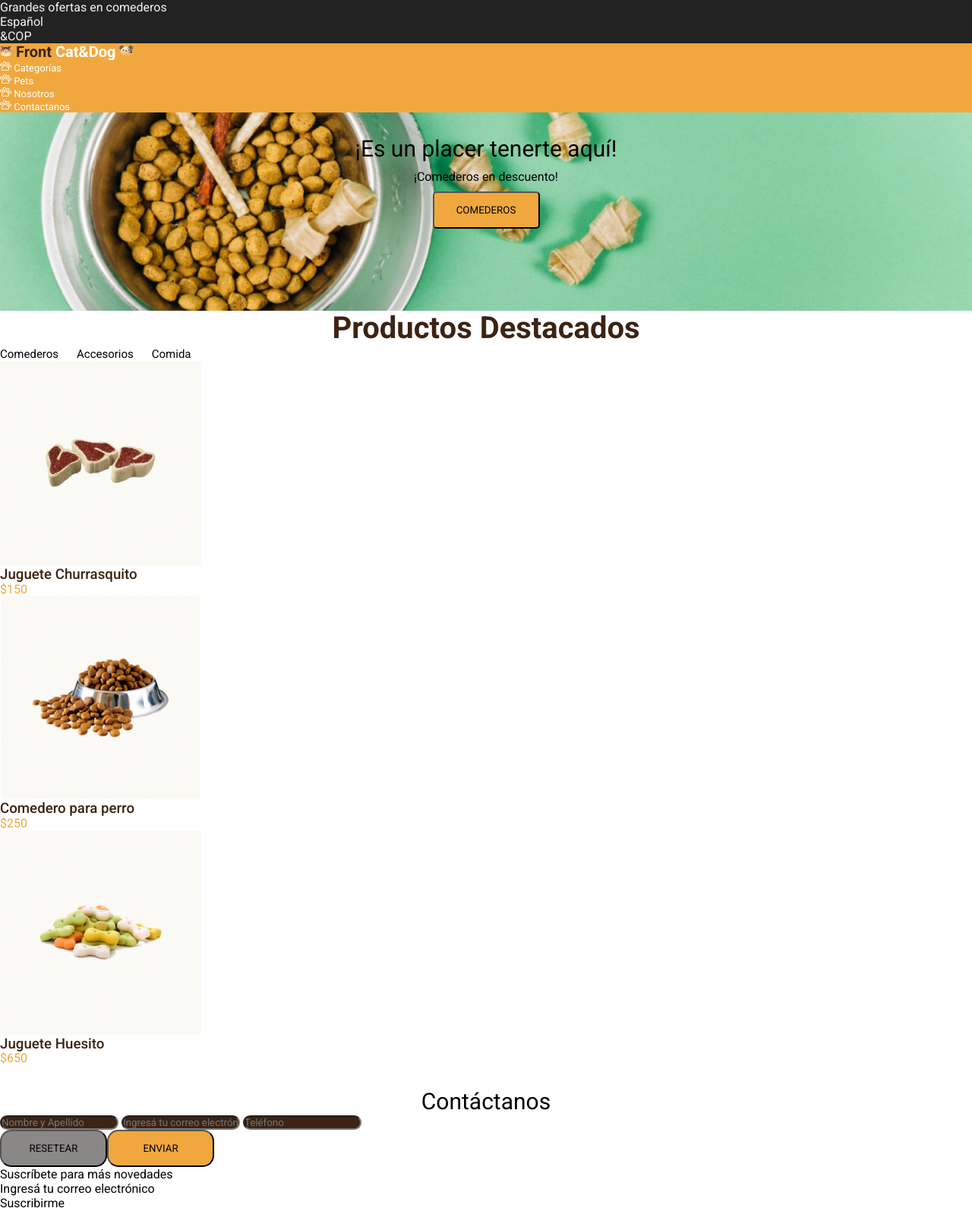
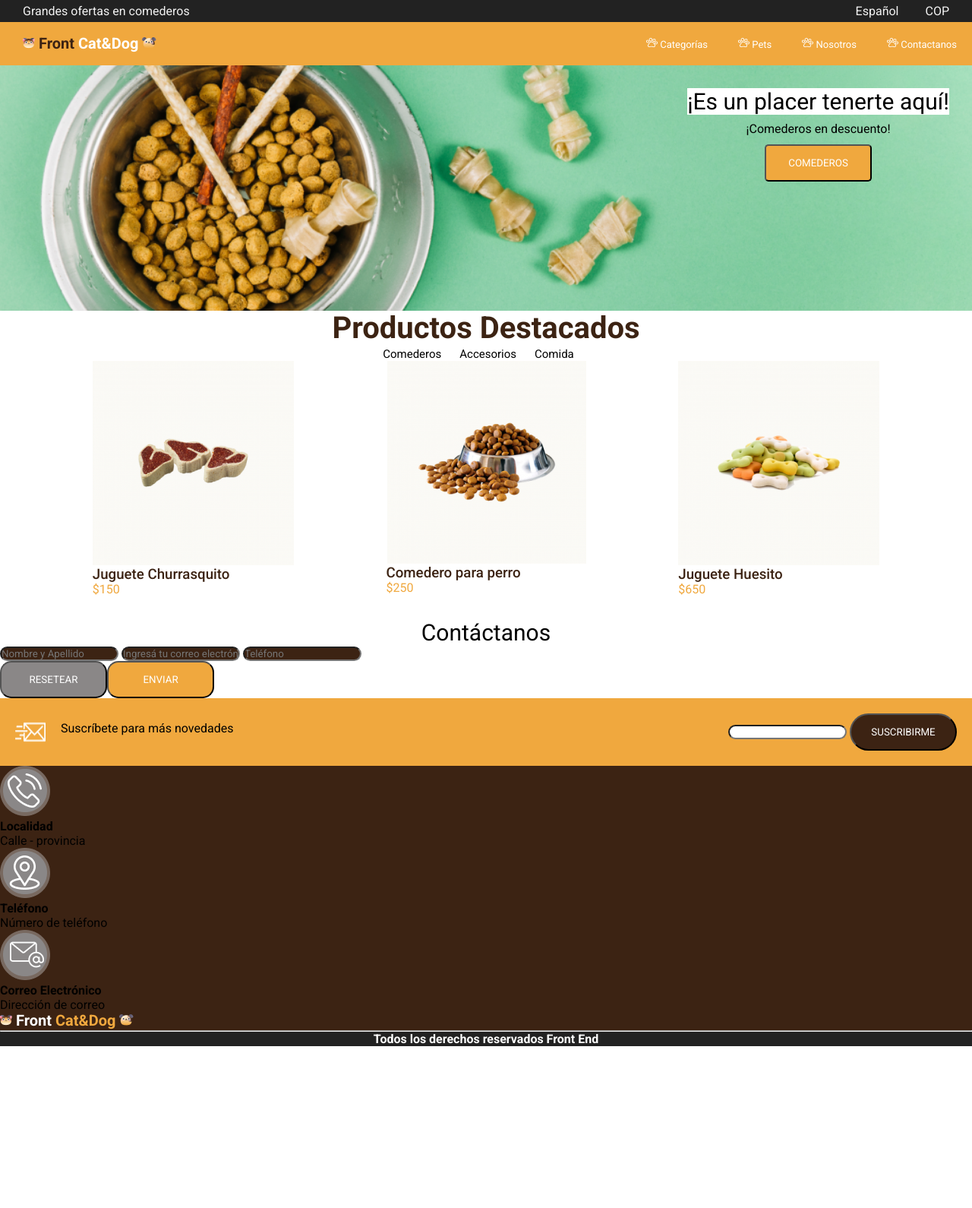
Before and after one commit to ClaudiaLorenaN/Petshop, a plain HTML site: page index.html in a window 1280 px wide. Shown: the top 1590 px of the page at 76% size. After the commit the page ends 1377 px from the top, so only its background shows below. Drawn offline with Linux system fonts and the light colour scheme.

Commit message:
añadiendo flex

```diff
--- a/css/styles.css
+++ b/css/styles.css
@@ -7,23 +7,56 @@
     box-sizing: border-box;
 }
 
+
 header{
     background-image: url('../img/bowl-and-pet-daities-on-green-background\ 1.png');
     background-size: cover;
     height: 409px;
 }
 .header-container-top{
+    display: flex;
+    justify-content: space-between;
     background-color: #222222;
     color: #f3f3f3;
     font-weight: 400;
+
+}
+.header-container-top p{
+    padding: 5px;
+    padding-left: 30px;
+
 }
 
 .header-lista{
     list-style: none;
+    display: inline-flex;
+}
+.header-lista li{
+    padding: 5px;
+    padding-right: 30px;
 }
 
 .header-container-bottom {
     background-color: #f0a83e;
+    display: flex;
+    justify-content: space-between;
+
+}
+
+.first-logo{
+    display: flex;
+    align-items: center;
+    padding-left: 30px;
+
+}
+.nav .nav-links ul{
+    display: flex;
+    display: inline-flex;
+    list-style: none;
+
+}
+.nav .nav-links ul li{
+    padding: 20px;
 }
 
 .logo-base {
@@ -53,6 +86,9 @@ section{
 .container-image-footer{
     display: flex;
     flex-direction: column;
+    align-content: flex-end;
+    flex-wrap: wrap;
+    padding-right: 30px;
 
 }
 .container-image-footer > p{
@@ -61,6 +97,7 @@ section{
     line-height: 18.75px;
     text-align: center;
     margin-bottom: 10px;
+
 }
 
 h1{
@@ -78,12 +115,27 @@ h2{
     font-size: 30px;
     line-height: 35.16px;
 }
+.container-image-footer h2{
+    background-color: white;
+}
 h3{
     font-weight: 500;
     font-size: 15;
     line-height: 17.58px;
     color: #3C2313;
 }
+
+.products{
+    display: flex;
+    flex-direction: column;
+    align-items: center;
+
+}
+.products i{
+    color: orange;
+
+}
+
 
 
 button{
@@ -95,18 +147,48 @@ button{
     margin-left: 767px;*/
     border-radius: 5px;
     align-self: center;
+    color: white;
 }
 
 .list-body > li{
-    align-self:  center;
+
     font-weight: 400;
     font-size: 15px;
     line-height: 17.58px;
 
-    display: inline;
+    display: inline-block;
     padding-right: 20px;
 
 }
+.list-images{
+    display: flex;
+    flex-direction: row;
+    justify-content: space-evenly;
+}
+.container-subscribe{
+    background-color:#F0A83E ;
+    display: flex;
+    justify-content: space-between;
+}
+.text-suscribe{
+    display: flex;
+    justify-content: space-around;
+    flex-wrap: wrap;
+    padding: 20px;
+}
+.text-suscribe p{
+    padding-left: 20px;
+    padding-top: 10px;
+}
+
+.input-button{
+    padding: 20px;
+}
+.input-button input{
+    border-radius: 30px;
+}
+
+
 
 .container-products{
     color: #F0A83E ;
@@ -150,3 +232,7 @@ footer > h4{
     color: #FFFFFF;
     text-align: center;
 }
+.input-button button{
+    background-color: #3C2313 ;
+    border-radius: 40px;
+}
--- a/index.html
+++ b/index.html
@@ -10,19 +10,24 @@
   <body>
     <header>
       <section class="header-container-top">
-        <p>Grandes ofertas en comederos</p>
+        <div><p>Grandes ofertas en comederos</p></div>
+        <div>
           <ul class="header-lista">
             <li>Español</li>
-          <li>&COP</li>
+            <li>COP</li>
           </ul>
+        </div>
       </section>
       <section class="header-container-bottom">
+        <div class="first-logo">
           <p class="logo-base">
             <img src="img/Cat.png" alt="gato" />
             <span class="logo-first">Front</span>
             Cat&Dog
             <img src="img/Dog.png" alt="perro" />
           </p>
+        </div>
+        <div class="nav">
           <nav class="nav-links">
             <ul>
               <li>
@@ -43,6 +48,7 @@
               </li>
             </ul>
           </nav>
+        </div>
       </section>
       <section class="container-image-footer">
         <h2>¡Es un placer tenerte aquí!</h2>
@@ -52,14 +58,18 @@
     </header>
     <main>
       <section>
+        <div class="products">
+          <i class="huella" class="fa-light fa-paw"></i>
           <h1>Productos Destacados</h1>
           <ul class="list-body">
             <li>Comederos</li>
             <li>Accesorios</li>
             <li>Comida</li>
           </ul>
+        </div>
       </section>
-      <section class="list-images">
+      <section>
+        <div class="list-images">
           <article class="container-products">
             <img src="img/churrasquito.png" alt="Juguete Churrasquito" />
             <h3>Juguete Churrasquito</h3>
@@ -75,6 +85,7 @@
             <h3>Juguete Huesito</h3>
             <p>$650</p>
           </article>
+        </div>
       </section>
       <section>
         <h2>Contáctanos</h2>
@@ -91,11 +102,16 @@
         </div>
       </section>
       <section>
-        <ul>
-          <li>Suscríbete para más novedades</li>
-          <li>Ingresá tu correo electrónico</li>
-          <li>Suscribirme</li>
-        </ul>
+        <div class="container-subscribe">
+          <div class="text-suscribe">
+            <img src="img/enviar-correo 1.png" alt="" />
+            <p>Suscríbete para más novedades</p>
+          </div>
+          <div class="input-button">
+            <input type="text" name="suscribe" id="text" />
+            <button>Suscribirme</button>
+          </div>
+        </div>
       </section>
     </main>
     <footer>
```
Also changed, not shown: img/enviar-correo 1.png (added). Lines whose indentation alone changed are shown as unchanged.
